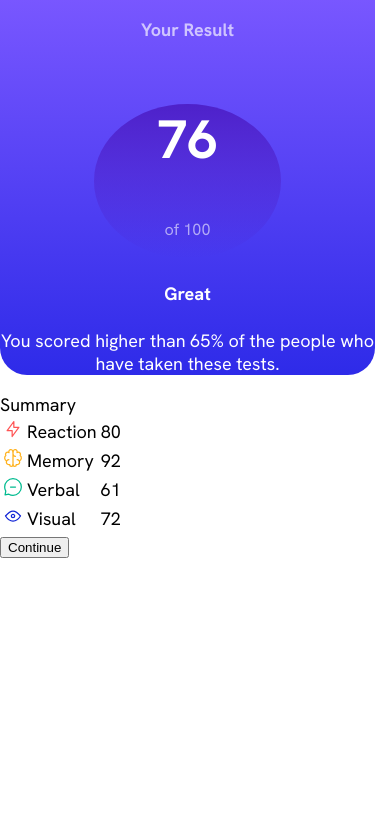
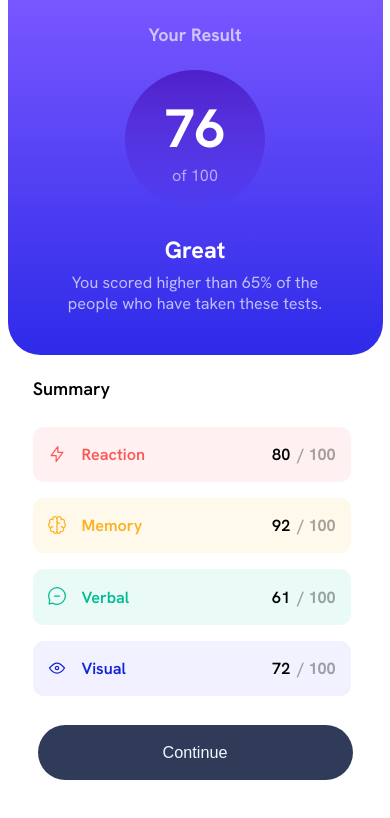
Before and after one commit to zh4r/FeM-results_summary, a plain HTML site: page index.html in a window 390 px wide. Drawn offline with Linux system fonts and the light colour scheme.

Commit message:
mobile version 99%

```diff
--- a/data.json
+++ b/data.json
@@ -1,21 +1,25 @@
 [
     {
         "category": "Reaction",
+        "class": "Reaction",
         "score": 80,
         "icon": "./assets/images/icon-reaction.svg"
     },
     {
         "category": "Memory",
+        "class": "Memory",
         "score": 92,
         "icon": "./assets/images/icon-memory.svg"
     },
     {
         "category": "Verbal",
+        "class": "Verbal",
         "score": 61,
         "icon": "./assets/images/icon-verbal.svg"
     },
     {
         "category": "Visual",
+        "class": "Visual",
         "score": 72,
         "icon": "./assets/images/icon-visual.svg"
     }
--- a/index.html
+++ b/index.html
@@ -1,5 +1,6 @@
 <!DOCTYPE html>
 <html lang="en">
+
 <head>
     <meta charset="UTF-8">
     <meta name="viewport" content="width=device-width, initial-scale=1.0">
@@ -17,25 +18,29 @@
     <link rel="icon" type="image/svg+xml" href="assets/images/icon-memory.svg">
     <title>Results Summary Component | zh4r | Frontend Mentor</title>
 </head>
+
 <body>
     <header>
         <h1>Your Result</h1>
-
         <div class="scored">
             <h2>76</h2>
             <h3>of 100</h3>
         </div>
-
         <h4>Great</h4>
         <p>You scored higher than 65% of the people who have taken these tests.</p>
     </header>
     <main>
-        <table id="data">
-            <thead>Summary</thead>
-
+        <table>
+            <thead>
+                <tr>
+                    <th>Summary</th>
+                </tr>
+            </thead>
+            <tbody id="data">
+            </tbody>
         </table>
 
-        <button>Continue</button>
+        <button type="button">Continue</button>
     </main>
     <footer>
         <!-- <div class="attribution">
@@ -49,22 +54,30 @@
             [
                 {
                     "category": "Reaction",
+                    "class": "Reaction",
                     "score": 80,
+                    "outOf": 100,
                     "icon": "./assets/images/icon-reaction.svg"
                 },
                 {
                     "category": "Memory",
+                    "class": "Memory",
                     "score": 92,
+                    "outOf": 100,
                     "icon": "./assets/images/icon-memory.svg"
                 },
                 {
                     "category": "Verbal",
+                    "class": "Verbal",
                     "score": 61,
+                    "outOf": 100,
                     "icon": "./assets/images/icon-verbal.svg"
                 },
                 {
                     "category": "Visual",
+                    "class": "Visual",
                     "score": 72,
+                    "outOf": 100,
                     "icon": "./assets/images/icon-visual.svg"
                 }
             ]
@@ -74,17 +87,23 @@
         for (let i = 0; i < data.length; i++) {
             // console.log(data[i].category);
             output +=
-            '<tr class="fadeIn">'
-            +'<td>'
-            +'<img src="'
-            +data[i].icon+'">'
-            +'<td>'
-            +data[i].category+'</td>'
-            +'<td>'
-            +data[i].score+'</td>'
-            +'</tr>';
+                '<tr class="'
+                + data[i].class +
+                '">'
+                + '<td class="fadeIn1 ico">'
+                + '<img src="'
+                + data[i].icon + '">'
+                + '</td>'
+                + '<td class="fadeIn2 cat">'
+                + data[i].category + '</td>'
+                + '<td class="fadeIn3 sco">'
+                + data[i].score + '</td>'
+                + '<td class="fadeIn3 outOf">/ '
+                + data[i].outOf + '</td>'
+                + '</tr>';
         }
         document.getElementById('data').innerHTML = output;
+
     </script>
 </body>
 
--- a/style.css
+++ b/style.css
@@ -27,7 +27,7 @@ html {
 }
 
 body {
-    margin: 0;
+    margin: 0 auto;
     padding: 0;
     max-width: 375px;
     max-height: 810px;
@@ -37,34 +37,147 @@ header {
     background-image: linear-gradient(hsl(252, 100%, 67%), hsl(241, 81%, 54%));
     color: hsl(0, 0%, 100%);
     text-align: center;
-    border-bottom-left-radius: 1.5rem;
-    border-bottom-right-radius: 1.5rem;
+    border-bottom-left-radius: 1.8rem;
+    border-bottom-right-radius: 1.8rem;
 }
 
 h1 {
     margin: 0;
-    padding: 1rem;
+    padding: 1.3rem 0 0 0;
     font-size: 1rem;
     color: rgba(255, 255, 255, 0.658);
 }
 
+.scored {
+    margin: auto auto;
+    width: 140px;
+    background-image: linear-gradient(hsla(256, 72%, 46%, 1), hsla(241, 72%, 46%, 0));
+    border-radius: 50%;
+}
+
 h2 {
     font-size: 3rem;
+    padding: 1.3rem 0 1.3rem 0;
+    margin: 1.3rem 0;
 }
+
 h3 {
-    padding: 0 .5rem 1rem .5rem;
+    padding: 0 0 1.3rem 0;
+    margin: -2.5rem 0 0 0;
     font-size: .9rem;
     font-weight: 400;
     color: rgba(255, 255, 255, 0.575);
 }
 
-.scored {
+h4 {
+    font-size: 1.3rem;
+    padding: 0;
+    margin: 1.4rem 0 .4rem 0;
+}
+
+p {
     margin: auto auto;
-    /* padding: .4rem; */
-    width: 50%;
-    /* height: 50%; */
-    background-image: linear-gradient(hsla(256, 72%, 46%, 1), hsla(241, 72%, 46%, 0));
-    border-radius: 50%;
+    padding: 0 0 2.3rem 0;
+    width: 70%;
+    text-align: center;
+    font-size: .9rem;
+    color: rgba(255, 255, 255, 0.685);
+}
+
+table {
+    border-collapse: separate;
+    border-spacing: 0;
+    width: 85%;
+    margin: 1rem 1.4rem 1rem 1.4rem;
+    font-weight: 600;
+}
+
+tr {
+    border-radius: .6rem;
+    display: block;
+    margin: 0 0 .9rem 0;
+}
+
+th {
+    font-weight: 600;
+    padding: .2rem 0 .6rem 0;
+}
+
+td {
+    font-size: .9rem;
+    padding: .95rem 0;
+}
+
+
+.Reaction {
+    background-color: hsla(0, 100%, 67%, 0.082);
+    color: hsl(0, 100%, 67%);
+}
+
+.Memory {
+    background-color: hsla(39, 100%, 56%, 0.082);
+    color: hsl(39, 100%, 56%);
+}
+
+.Verbal {
+    background-color: hsla(166, 100%, 37%, 0.082);
+    color: hsl(166, 100%, 37%);
+}
+
+.Visual {
+    background-color: hsla(241, 100%, 89%, .25);
+    color: hsl(234, 85%, 45%);
+}
+
+.ico {
+    width: 5%;
+    padding: .5rem .8rem .3rem .8rem;
+    text-align: center;
+}
+
+.cat {
+    text-align: left;
+}
+
+.sco {
+    padding: 0 .4rem;
+    text-align: right;
+    color: black;
+}
+
+.outOf {
+    width: 3rem;
+    padding: 0 0 0 0;
+    text-align: left;
+    color: rgba(0, 0, 0, 0.35);
+    font-weight: 700;
+}
+
+button {
+    width: 84%;
+    display: block;
+    margin: -.3rem auto;
+    font-size: .9rem;
+    font-weight: 500;
+    text-align: center;
+    background-color: hsl(224, 30%, 27%);
+    padding: 1rem;
+    color: aliceblue;
+    border-radius: 2rem;
+    border: 0;
+    transition: all .5s ease-in-out;
+}
+
+button:hover {
+    background-color: hsl(241, 81%, 54%);
+    text-shadow: .1rem .1rem .5rem rgb(255, 255, 255);
+    cursor: pointer;
+    box-shadow: .1rem .2rem .8rem rgba(0, 0, 0, 0.26);;
+}
+
+#data tr:hover {
+    text-shadow: .1rem .1rem .4rem rgba(126, 126, 126, 0.2);
+    cursor: pointer;
 }
 
 @keyframes rowFadeIn {
@@ -77,7 +190,16 @@ h3 {
     }
 }
 
-.fadeIn {
+.fadeIn1 {
     animation-name: rowFadeIn;
-    animation-duration: 1s;
+    animation-duration: .5s;
 }
+
+.fadeIn2 {
+    animation-name: rowFadeIn;
+    animation-duration: 2s;
+}
+.fadeIn3 {
+    animation-name: rowFadeIn;
+    animation-duration: 5s;
+}
```
Lines whose indentation alone changed are shown as unchanged.
